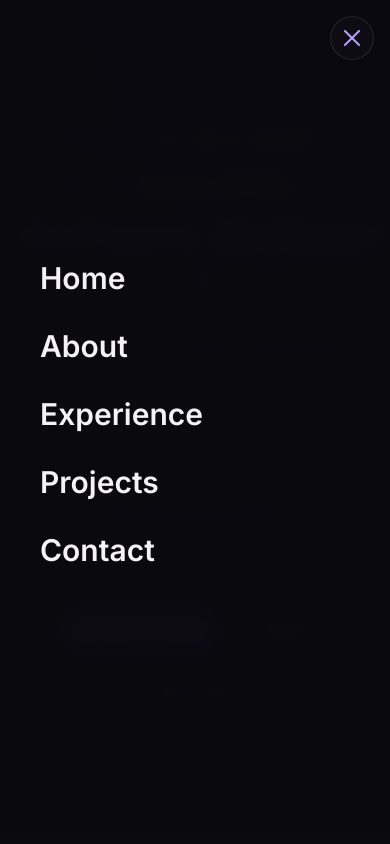
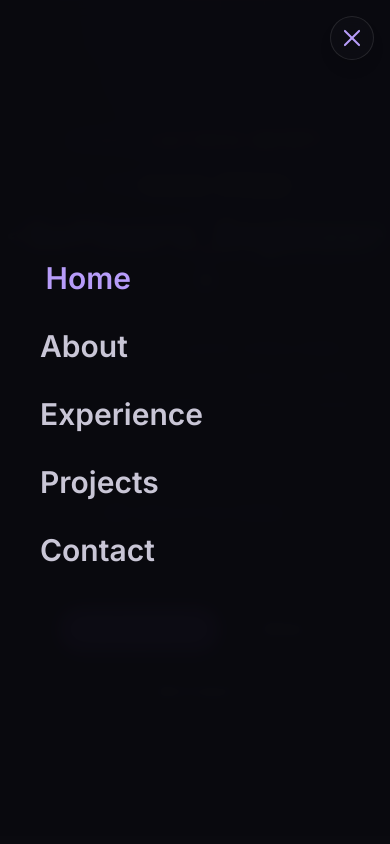
Before and after one commit to DalfoDev/DalfoDev.github.io, a website: page index.html in a window 390 px wide. Both pictures are taken after a click on the button "Menu". Shown: the top 844 px of the page. Drawn offline with Linux system fonts and the light colour scheme.

Commit message:
fixed mobile menu Home bug

```diff
--- a/index.html
+++ b/index.html
@@ -60,7 +60,9 @@
 
 <dialog
       id="mobile-menu"
-      class="md:hidden fixed inset-0 z-40 h-full w-full bg-ink-950/98 backdrop-blur-sm opacity-0 pointer-events-none -translate-y-2 transition-all duration-300 m-0 max-w-none max-h-none border-none text-mist-100 p-0"
+      class="md:hidden fixed inset-0 z-40 w-full bg-ink-950/98 backdrop-blur-sm opacity-0 pointer-events-none -translate-y-2 transition-all duration-300 m-0 max-w-none max-h-none border-none text-mist-100 p-0"
+      style="height: 100vh; height: 100dvh;"
+      tabindex="-1"
       aria-label="Mobile navigation"
     >
       <div class="flex h-full w-full flex-col items-start justify-center gap-2 px-10">
--- a/script.js
+++ b/script.js
@@ -1,9 +1,3 @@
-/* =========================================================
-   Dominic Alfonso — Portfolio
-   Vanilla JS: typing effect, mobile menu, scroll reveal,
-   active nav highlighting. No dependencies.
-   ========================================================= */
-
 document.addEventListener('DOMContentLoaded', () => {
   const prefersReducedMotion = window.matchMedia('(prefers-reduced-motion: reduce)').matches;
 
@@ -109,6 +103,10 @@ function initMobileMenu() {
     if (typeof menu.show === 'function' && !menu.open) {
       menu.show();
     }
+
+    // A <dialog> focuses its first focusable child by default. Move focus to
+    // the dialog itself so "Home" is not visually highlighted every time.
+    menu.focus({ preventScroll: true });
   }
 
   function closeMenu() {
@@ -178,23 +176,35 @@ function initScrollReveal(prefersReducedMotion) {
 /* ---------- Highlight active nav link while scrolling ---------- */
 function initActiveNavLink() {
   const sections = document.querySelectorAll('main section[id]');
-  const desktopLinks = document.querySelectorAll('#navbar [data-nav-link]');
-  if (!sections.length || !desktopLinks.length) return;
+  const navLinks = document.querySelectorAll('[data-nav-link]');
+  if (!sections.length || !navLinks.length) return;
 
-  const linkById = new Map();
-  desktopLinks.forEach((link) => {
+  const linksById = new Map();
+  navLinks.forEach((link) => {
     const id = link.getAttribute('href')?.slice(1);
-    if (id) linkById.set(id, link);
+    if (!id) return;
+    if (!linksById.has(id)) linksById.set(id, []);
+    linksById.get(id).push(link);
   });
+
+  const setActiveSection = (id) => {
+    navLinks.forEach((link) => {
+      const isActive = link.getAttribute('href') === `#${id}`;
+      link.classList.toggle('is-active', isActive);
+
+      if (isActive) {
+        link.setAttribute('aria-current', 'page');
+      } else {
+        link.removeAttribute('aria-current');
+      }
+    });
+  };
 
   const observer = new IntersectionObserver(
     (entries) => {
       entries.forEach((entry) => {
-        const link = linkById.get(entry.target.id);
-        if (!link) return;
-        if (entry.isIntersecting) {
-          desktopLinks.forEach((l) => l.classList.remove('is-active'));
-          link.classList.add('is-active');
+        if (entry.isIntersecting && linksById.has(entry.target.id)) {
+          setActiveSection(entry.target.id);
         }
       });
     },
@@ -204,6 +214,14 @@ function initActiveNavLink() {
   sections.forEach((section) => {
     if (section instanceof Element) observer.observe(section);
   });
+
+  // Set the correct state immediately on initial load / refresh.
+  const initialSection = [...sections].find((section) => {
+    const rect = section.getBoundingClientRect();
+    const probe = window.innerHeight * 0.4;
+    return rect.top <= probe && rect.bottom > probe;
+  });
+  if (initialSection) setActiveSection(initialSection.id);
 }
 
 /* =========================================================
--- a/styles.css
+++ b/styles.css
@@ -201,10 +201,39 @@ html {
   }
 }
 
+#mobile-menu {
+  height: 100vh;
+  min-height: 100vh;
+  width: 100vw;
+  max-width: none;
+  max-height: none;
+}
+
+/* Dynamic viewport height avoids the mobile browser address-bar gap. */
+@supports (height: 100dvh) {
+  #mobile-menu {
+    height: 100dvh;
+    min-height: 100dvh;
+  }
+}
+
 #mobile-menu.is-open {
   opacity: 1;
   pointer-events: auto;
   transform: translateY(0);
+}
+
+/* Keep the mobile active state in sync with the section on screen. */
+#mobile-menu .mobile-nav-link {
+  color: var(--color-mist-300);
+  transition:
+    color 0.2s ease,
+    transform 0.2s ease;
+}
+
+#mobile-menu .mobile-nav-link.is-active {
+  color: var(--color-violet-400);
+  transform: translateX(0.35rem);
 }
 
 /* ---------- Terminal / code block syntax colors ---------- */
```
Also changed, not shown: output.css.
